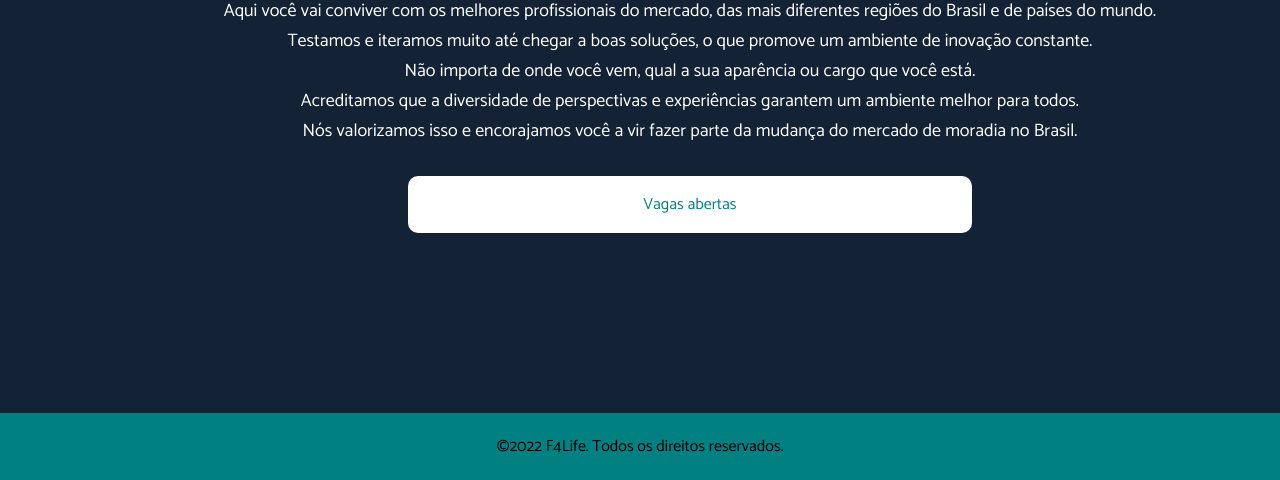
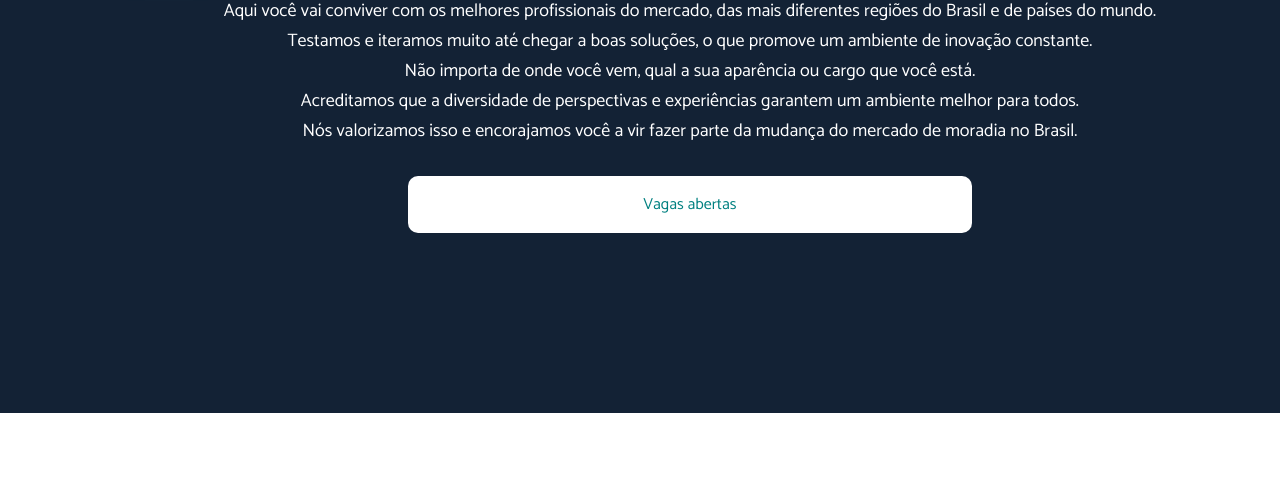
Before and after one commit to future4code/Guimaraes-landing-page3, a website: page trabalheConosco.html in a window 1280 px wide. Shown: the part 611-1091 px from the top of the page. After the commit the page ends 1024 px from the top, so only its background shows below. Drawn offline with Linux system fonts and the light colour scheme.

Commit message:
atualização

```diff
--- a/trabalheConosco.html
+++ b/trabalheConosco.html
@@ -61,9 +61,7 @@
     </section>
 
 
-    <footer>
-        <p>&copy;2022 F4Life. Todos os direitos reservados.</p>
-    </footer>
+
 
 
 </body>
```
